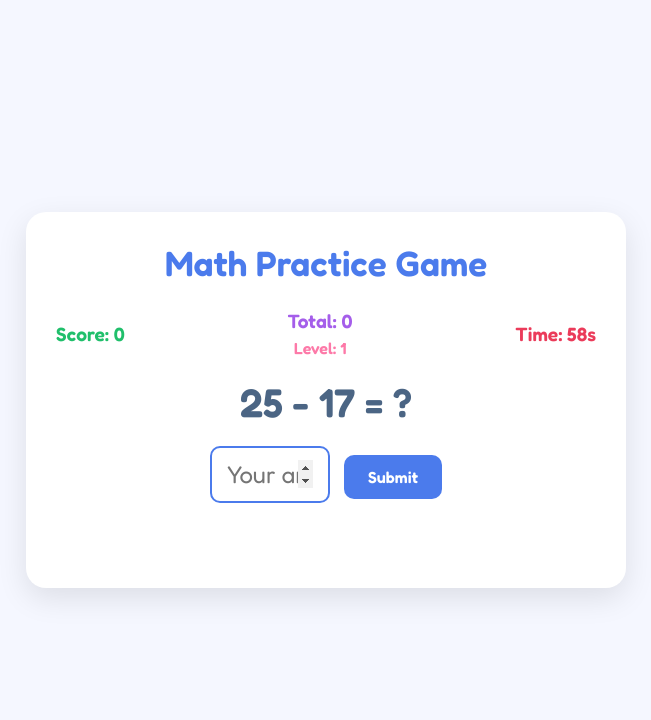
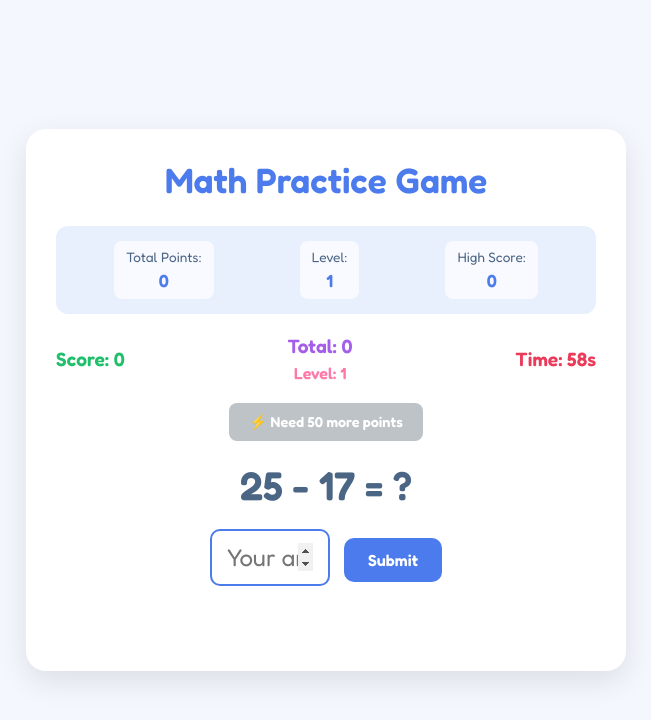
Before and after one commit to OleksandrObydalo/math-game, a plain HTML site: page index.html in a window 1280 px wide. Both pictures are taken after a click on the button "Start Game". Shown: the whole page, without its empty margins (314-965 px from the left). Drawn offline with nearby package versions, Linux system fonts and the light colour scheme.

Commit message:
Add posibility to play 10 longer for 50 points

```diff
--- a/index.html
+++ b/index.html
@@ -15,6 +15,21 @@
 <body>
     <div class="game-container">
         <h1>Math Practice Game</h1>
+
+        <div class="persistent-stats">
+            <div class="stat-item">
+                <span class="stat-label">Total Points:</span>
+                <span class="stat-value" id="persistent-total-points">0</span>
+            </div>
+            <div class="stat-item">
+                <span class="stat-label">Level:</span>
+                <span class="stat-value" id="persistent-player-level">1</span>
+            </div>
+            <div class="stat-item">
+                <span class="stat-label">High Score:</span>
+                <span class="stat-value" id="persistent-high-score">0</span>
+            </div>
+        </div>
 
         <div class="settings">
             <div class="operation-selection">
@@ -47,6 +62,12 @@
                     <div class="player-level">Level: <span id="player-level">1</span></div>
                 </div>
                 <div class="timer">Time: <span id="timer">60</span>s</div>
+            </div>
+
+            <div class="power-up-section">
+                <button id="time-boost-button" class="power-up-button">
+                    ⚡ +10 seconds (50 points)
+                </button>
             </div>
 
             <div class="problem-container">
--- a/script.js
+++ b/script.js
@@ -26,6 +26,7 @@ let playerLevel = Math.floor(totalPoints / 200) + 1;
 const startButton = document.getElementById('start-button');
 const submitButton = document.getElementById('submit-button');
 const playAgainButton = document.getElementById('play-again-button');
+const timeBoostButton = document.getElementById('time-boost-button');
 const answerInput = document.getElementById('answer-input');
 const problemElement = document.getElementById('problem');
 const feedbackElement = document.getElementById('feedback');
@@ -36,6 +37,9 @@ const correctAnswersElement = document.getElementById('correct-answers');
 const wrongAnswersElement = document.getElementById('wrong-answers');
 const totalPointsElement = document.getElementById('total-points');
 const playerLevelElement = document.getElementById('player-level');
+const persistentTotalPointsElement = document.getElementById('persistent-total-points');
+const persistentPlayerLevelElement = document.getElementById('persistent-player-level');
+const persistentHighScoreElement = document.getElementById('persistent-high-score');
 
 // Game sections
 const settingsSection = document.querySelector('.settings');
@@ -46,12 +50,28 @@ const resultsSection = document.querySelector('.results');
 startButton.addEventListener('click', startGame);
 submitButton.addEventListener('click', checkAnswer);
 playAgainButton.addEventListener('click', resetGame);
+timeBoostButton.addEventListener('click', useTimeBoost);
 
 // Enter key to submit answer
 answerInput.addEventListener('keyup', (e) => {
     if (e.key === 'Enter' && gameRunning) {
         checkAnswer();
     }
+});
+
+// Initialize persistent stats display
+function updatePersistentStats() {
+    persistentTotalPointsElement.textContent = totalPoints;
+    persistentPlayerLevelElement.textContent = playerLevel;
+
+    // Get current difficulty high score
+    const currentHighScore = gameRecords[currentDifficulty].highScore;
+    persistentHighScoreElement.textContent = currentHighScore;
+}
+
+// Call this function when the page loads
+document.addEventListener('DOMContentLoaded', function() {
+    updatePersistentStats();
 });
 
 // Start the game
@@ -93,6 +113,13 @@ function startGame() {
 
     // Focus on answer input
     answerInput.focus();
+
+    // Update persistent stats
+    updatePersistentStats();
+
+    // Enable time boost button
+    timeBoostButton.disabled = false;
+    updateTimeBoostButton();
 }
 
 // Get selected operations
@@ -257,6 +284,10 @@ function checkAnswer() {
                 origin: { y: 0.6 }
             });
         }
+
+        // Update persistent stats
+        updatePersistentStats();
+        updateTimeBoostButton();
     } else {
         // Wrong answer
         wrongAnswers++;
@@ -271,6 +302,48 @@ function checkAnswer() {
             feedbackElement.textContent = '';
         }
     }, 1500);
+}
+
+// Use time boost power-up
+function useTimeBoost() {
+    if (!gameRunning || totalPoints < 50) {
+        return;
+    }
+
+    // Deduct points and add time
+    totalPoints -= 50;
+    timer += 10;
+
+    // Update displays
+    totalPointsElement.textContent = totalPoints;
+    persistentTotalPointsElement.textContent = totalPoints;
+    timerElement.textContent = timer;
+
+    // Save total points
+    localStorage.setItem('mathGameTotalPoints', totalPoints.toString());
+
+    // Update button state
+    updateTimeBoostButton();
+
+    // Show feedback
+    feedbackElement.textContent = '+10 seconds! ⚡';
+    feedbackElement.className = 'result-feedback correct';
+    setTimeout(() => {
+        if (gameRunning) {
+            feedbackElement.textContent = '';
+        }
+    }, 1000);
+}
+
+// Update time boost button state
+function updateTimeBoostButton() {
+    if (totalPoints >= 50) {
+        timeBoostButton.disabled = false;
+        timeBoostButton.textContent = '⚡ +10 seconds (50 points)';
+    } else {
+        timeBoostButton.disabled = true;
+        timeBoostButton.textContent = `⚡ Need ${50 - totalPoints} more points`;
+    }
 }
 
 // End the game
@@ -393,4 +466,7 @@ function resetGame() {
 
     resultsSection.style.display = 'none';
     settingsSection.style.display = 'block';
+
+    // Update persistent stats
+    updatePersistentStats();
 }
--- a/styles.css
+++ b/styles.css
@@ -284,6 +284,62 @@ button:hover {
     font-size: 1rem;
 }
 
+.persistent-stats {
+    display: flex;
+    justify-content: space-around;
+    background-color: #e8f0fe;
+    padding: 15px;
+    border-radius: 12px;
+    margin-bottom: 20px;
+    font-size: 1rem;
+}
+
+.persistent-stats .stat-item {
+    display: flex;
+    flex-direction: column;
+    align-items: center;
+    gap: 5px;
+}
+
+.persistent-stats .stat-label {
+    font-size: 0.85rem;
+    color: #4b6584;
+}
+
+.persistent-stats .stat-value {
+    font-weight: 600;
+    color: #4b7bec;
+    font-size: 1.1rem;
+}
+
+.power-up-section {
+    margin-bottom: 20px;
+}
+
+.power-up-button {
+    background-color: #f39c12;
+    color: white;
+    border: none;
+    padding: 10px 20px;
+    border-radius: 8px;
+    font-family: inherit;
+    font-size: 0.9rem;
+    font-weight: 600;
+    cursor: pointer;
+    transition: all 0.3s;
+}
+
+.power-up-button:hover {
+    background-color: #e67e22;
+    transform: translateY(-2px);
+}
+
+.power-up-button:disabled {
+    background-color: #bdc3c7;
+    cursor: not-allowed;
+    transform: none;
+}
+
 @media (max-width: 480px) {
     .game-container {
         padding: 20px 15px;
```
